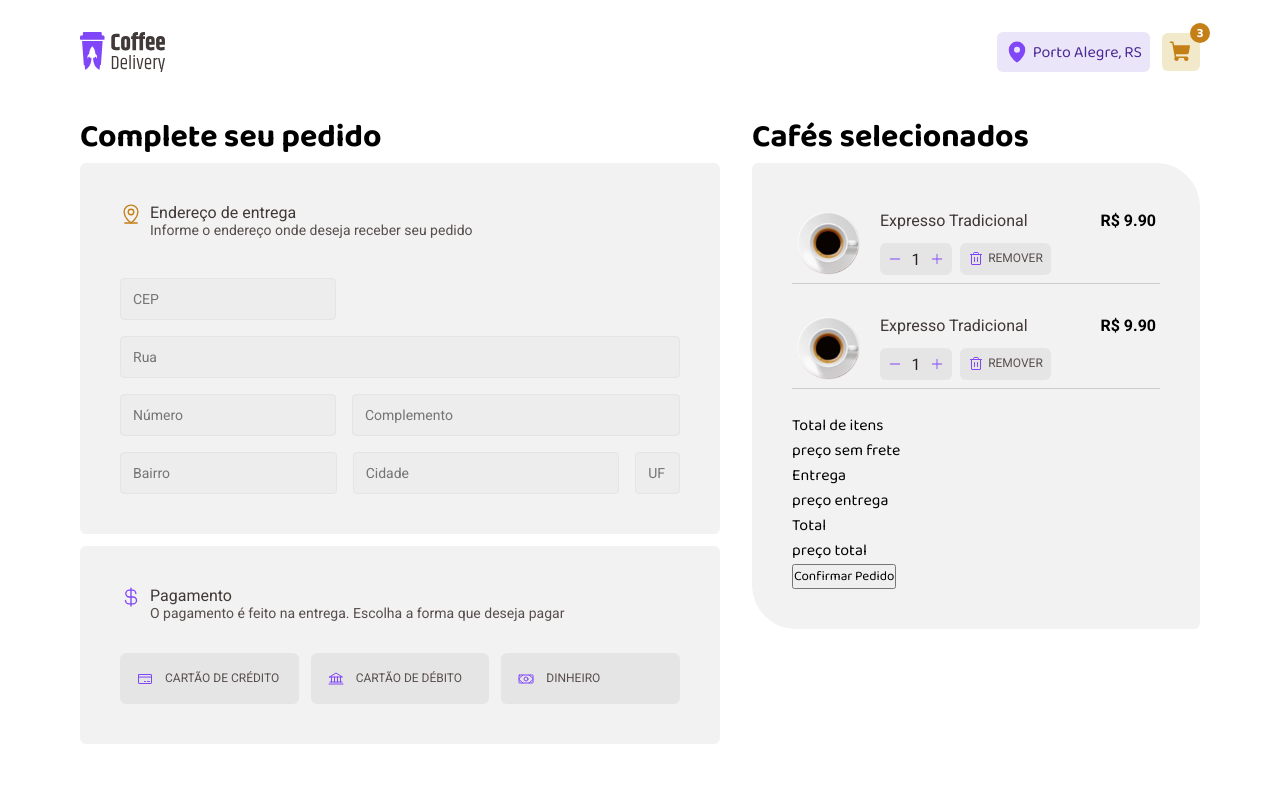
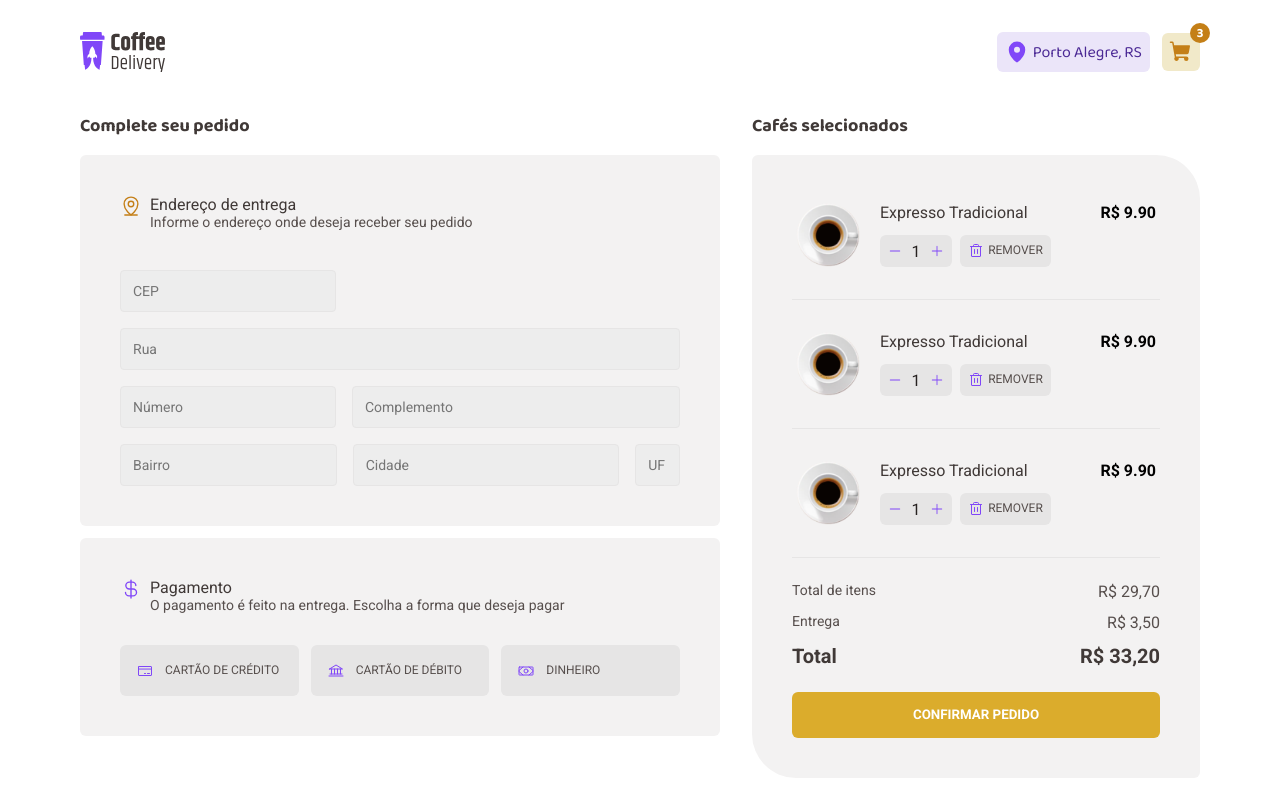
Before and after one commit to allancruvinel/coffe-shop, a React (Vite) app: page /checkout in a window 1280 px wide. Built offline with nearby package versions, Linux system fonts and the light colour scheme.

Commit message:
style : finished Checkout Page

```diff
--- a/src/pages/Checkout/components/BillOrderCard/components/CoffeeCart/styles.ts
+++ b/src/pages/Checkout/components/BillOrderCard/components/CoffeeCart/styles.ts
@@ -4,8 +4,6 @@ export const CoffeeCartContainer = styled.div`
   display: flex;
   justify-content: space-between;
   padding: 8px 4px;
-  margin-bottom: 24px;
-  border-bottom: 1px solid #ccc;
 `;
 export const Details = styled.div`
   display: flex;
--- a/src/pages/Checkout/components/BillOrderCard/index.tsx
+++ b/src/pages/Checkout/components/BillOrderCard/index.tsx
@@ -1,26 +1,37 @@
 import { CoffeeCart } from './components/CoffeeCart';
-import { BillOrderCardContainer } from './styles';
+import {
+  BillOrderCardContainer,
+  BillPrice,
+  CommitOrderButton,
+  DemonstrativeCalc,
+  DemonstrativeTotal,
+  Divider,
+} from './styles';
 
 export const BillOrderCard = () => {
   return (
     <BillOrderCardContainer>
       <CoffeeCart />
+      <Divider />
       <CoffeeCart />
-      <div>
-        <div>
+      <Divider />
+      <CoffeeCart />
+      <Divider />
+      <BillPrice>
+        <DemonstrativeCalc>
           <p>Total de itens</p>
-          <p>preço sem frete</p>
-        </div>
-        <div>
+          <p>R$ 29,70</p>
+        </DemonstrativeCalc>
+        <DemonstrativeCalc>
           <p>Entrega</p>
-          <p>preço entrega</p>
-        </div>
-        <div>
+          <p>R$ 3,50</p>
+        </DemonstrativeCalc>
+        <DemonstrativeTotal>
           <p>Total</p>
-          <p>preço total</p>
-        </div>
-        <button>Confirmar Pedido</button>
-      </div>
+          <p>R$ 33,20</p>
+        </DemonstrativeTotal>
+      </BillPrice>
+      <CommitOrderButton>confirmar pedido</CommitOrderButton>
     </BillOrderCardContainer>
   );
 };
--- a/src/pages/Checkout/components/BillOrderCard/styles.ts
+++ b/src/pages/Checkout/components/BillOrderCard/styles.ts
@@ -5,3 +5,52 @@ export const BillOrderCardContainer = styled(CardBaseContainer)`
   border-radius: 6px 44px;
   width: 448px;
 `;
+
+export const Divider = styled.div`
+width: 100%;
+border-top: 1px solid ${props => props.theme['base-button']};
+margin: 24px 0;
+`
+
+export const BillPrice = styled.div`
+  display: flex;
+  flex-direction: column;
+  gap: 12px;
+`
+export const DemonstrativeCalc = styled.div`
+  display:flex;
+  justify-content: space-between;
+  p{
+    font-family: 'roboto';
+    font-size: 14px;
+    color: ${props => props.theme['base-text']};
+  }
+  p:last-child{
+    font-size: 16px;
+  }
+`
+export const DemonstrativeTotal = styled(DemonstrativeCalc)`
+  p{
+    font-size: 20px;
+    font-weight: bold;
+    color: ${props => props.theme['base-subtitle']};
+  }
+  p:last-child{
+    font-size: 20px;
+  }
+
+`
+export const CommitOrderButton = styled.button`
+  border: 0;
+  width: 100%;
+  height: 46px;
+  background-color: ${props => props.theme.yellow};
+  border-radius: 6px;
+  font-family: 'roboto';
+  font-weight: 14px;
+  font-weight: bold;
+  line-height: 160%;
+  text-transform: uppercase;
+  color: ${props => props.theme.white};
+  margin-top: 24px;
+`
--- a/src/pages/Checkout/index.tsx
+++ b/src/pages/Checkout/index.tsx
@@ -1,18 +1,18 @@
 import { BillOrderCard } from './components/BillOrderCard';
 import { DeliveryFormCard } from './components/DeliveryFormCard';
 import { PaymentTypeCard } from './components/PaymentTypeCard';
-import { CheckoutContainer } from './styles';
+import { CardLabel, CheckoutContainer, TitleCard } from './styles';
 
 export function Checkout() {
   return (
     <CheckoutContainer>
       <div>
-        <h1>Complete seu pedido</h1>
+        <CardLabel>Complete seu pedido</CardLabel>
         <DeliveryFormCard />
         <PaymentTypeCard />
       </div>
       <div>
-        <h1>Cafés selecionados</h1>
+        <CardLabel>Cafés selecionados</CardLabel>
         <BillOrderCard />
       </div>
     </CheckoutContainer>
--- a/src/pages/Checkout/styles.ts
+++ b/src/pages/Checkout/styles.ts
@@ -12,6 +12,12 @@ export const CardBaseContainer = styled.div`
   padding: 40px;
   border-radius: 6px;
 `;
+export const CardLabel = styled.h1`
+  color: ${props => props.theme['base-subtitle']};
+  font-weight: bold;
+  font-size: 18px;
+  margin-bottom: 15px;
+`
 
 export const TitleCard = styled.div`
   display: flex;
```
